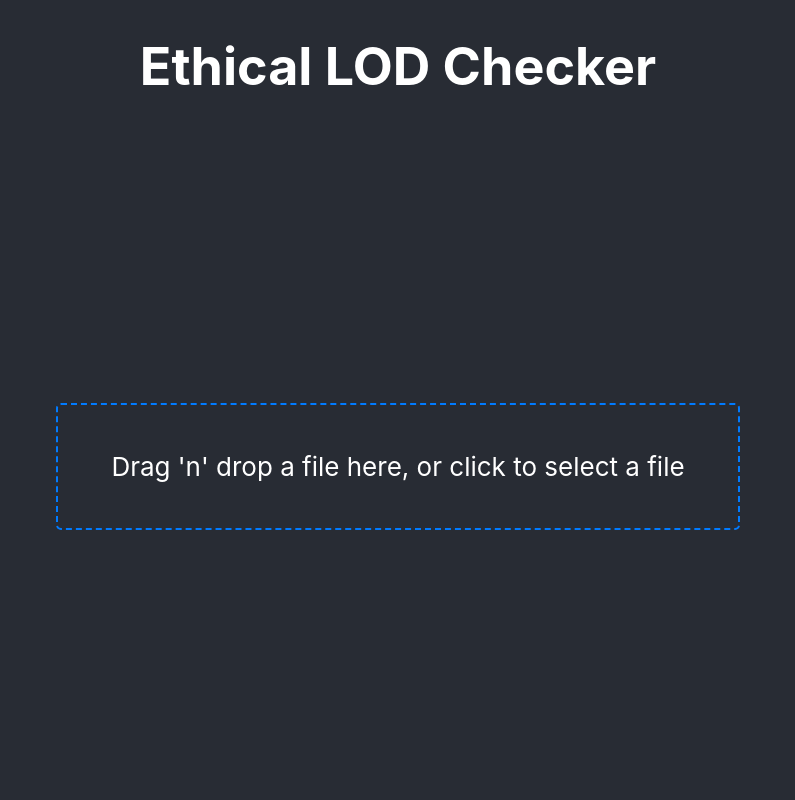
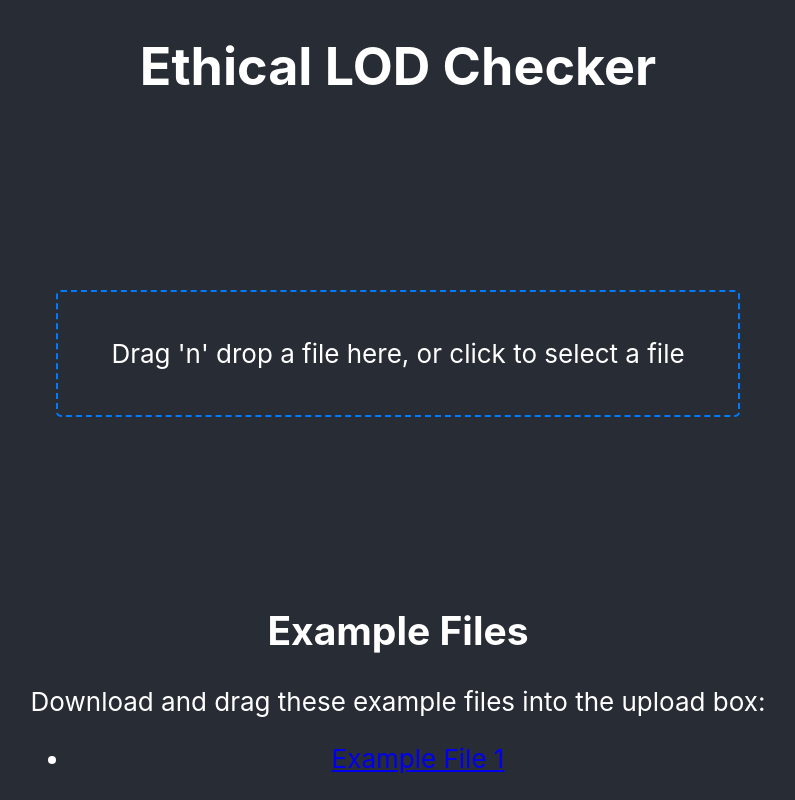
Before and after one commit to isabellebryans/LODethicsCheck_front-end, a React (Create React App) app: page / in a window 1280 px wide. Shown: the whole page, without its empty margins (242-1037 px from the left). Built offline with nearby package versions, Linux system fonts and the light colour scheme.

Commit message:
Include example files to download

```diff
--- a/src/App.js
+++ b/src/App.js
@@ -8,6 +8,14 @@ function App() {
       <header className="App-header">
         <h1>Ethical LOD Checker</h1>
         <DragDropFileUpload />
+        <div className="example-files">
+          <h2>Example Files</h2>
+          <p>Download and drag these example files into the upload box:</p>
+          <ul>
+            <li><a href={`${process.env.PUBLIC_URL}/streetCrimeCamden.rdf`} download="streetCrimeCamden.rdf">Example File 1</a></li>
+            {/* Add more files as needed */}
+          </ul>
+        </div>
       </header>
     </div>
   );
```
Also changed, not shown: 1 other file (tests, documents, lock files or other folders).
